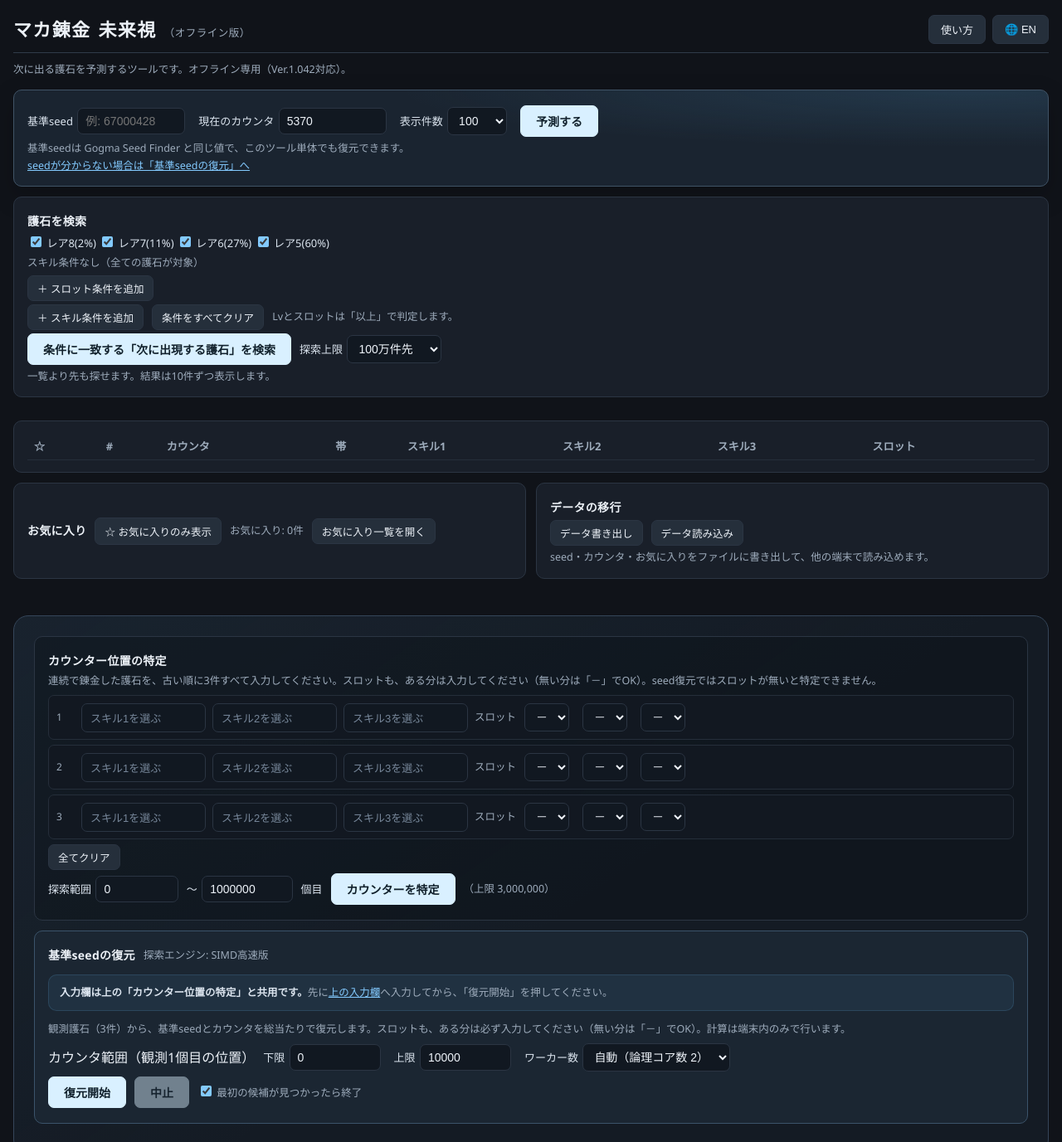
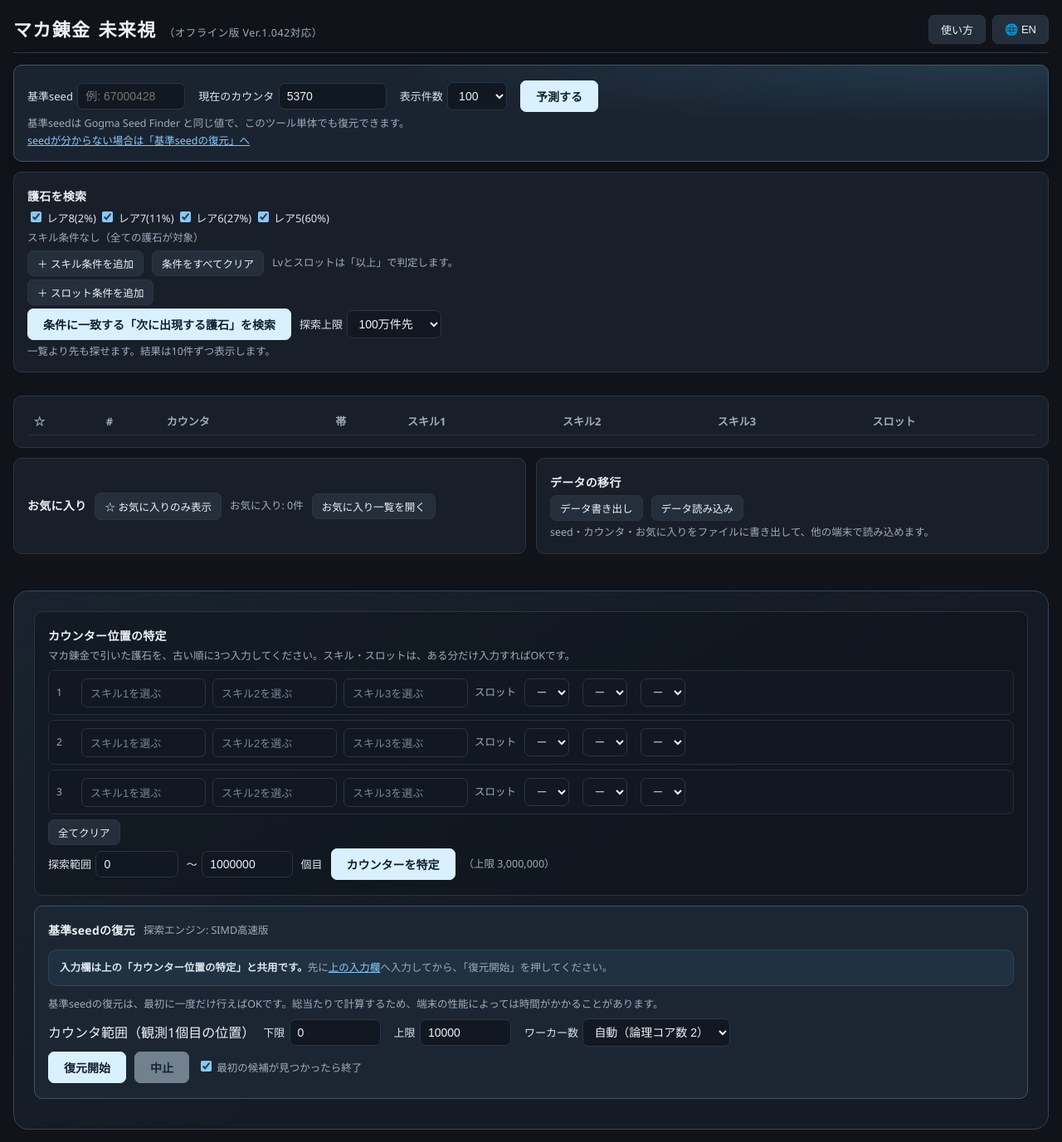
Before and after one commit to fujimagit1-lab/charm-future-vision, a plain HTML site: page index.html in a window 1280 px wide. Shown: the top 1377 px of the page at 83% size. Drawn offline with Linux system fonts and the light colour scheme.

Commit message:
Add files via upload

```diff
--- a/index.html
+++ b/index.html
@@ -28,7 +28,7 @@ SOFTWARE.
 <head>
 <meta charset="utf-8">
 <meta name="viewport" content="width=device-width, initial-scale=1">
-<title data-i18n="docTitle">マカ錬金 未来視（オフライン）</title>
+<title data-i18n="docTitle">マカ錬金未来視（オフライン版 Ver.1.042対応）</title>
 <style>
   :root {
     --radius: 10px; --radius-s: 7px;
@@ -53,7 +53,7 @@ SOFTWARE.
        display: flex; align-items: baseline; flex-wrap: wrap; column-gap: .42em; row-gap: 2px; }
   .h1-sub { font-size: 12.5px; font-weight: 400; letter-spacing: .04em; color: var(--muted); }
   .topbar { display: flex; align-items: center; justify-content: space-between; gap: 12px; flex-wrap: wrap;
-            padding-bottom: 10px; border-bottom: 1px solid var(--line); border-color: #303b49; }
+            padding-bottom: 10px; margin-bottom: 14px; border-bottom: 1px solid var(--line); border-color: #303b49; }
   .sub { color: var(--muted); font-size: 12.5px; line-height: 1.6; margin: 10px 0 14px; }
   .panel { background: var(--panel); border: 1px solid var(--line); border-radius: var(--radius); padding: 14px 16px; margin-bottom: 12px; }
   .panel-title { font-size: 14px; font-weight: 700; letter-spacing: .02em; }
@@ -149,8 +149,7 @@ SOFTWARE.
 </style>
 </head>
 <body>
-<div class="topbar"><h1 data-i18n="h1"><span>マカ錬金</span><span>未来視</span><span class="h1-sub">（オフライン版）</span></h1><span style="display:flex;gap:8px"><button type="button" id="helpbtn" data-i18n="helpTitle">使い方</button><button type="button" id="langbtn">🌐 EN</button></span></div>
-<div class="sub" data-i18n="intro">次に出る護石を予測するツールです。オフライン専用（Ver.1.042対応）。</div>
+<div class="topbar"><h1 data-i18n="h1"><span>マカ錬金</span><span>未来視</span><span class="h1-sub">（オフライン版 Ver.1.042対応）</span></h1><span style="display:flex;gap:8px"><button type="button" id="helpbtn" data-i18n="helpTitle">使い方</button><button type="button" id="langbtn">🌐 EN</button></span></div>
 
 <div class="panel predict-panel">
   <div class="row">
@@ -179,12 +178,12 @@ SOFTWARE.
     </span>
   </div>
   <div id="fskillrows"></div>
-  <div id="fslotrow"></div>
   <div class="row">
     <button type="button" class="mini" id="fadd" data-i18n="addSkillCond">＋ スキル条件を追加</button>
     <button type="button" class="mini" id="fclearall" data-i18n="clearAllCond">条件をすべてクリア</button>
     <span class="note" data-i18n="lvNote">Lvとスロットは「以上」で判定します。</span>
   </div>
+  <div id="fslotrow"></div>
   <div class="row">
     <button type="button" id="seek" data-i18n="seekBtn">条件に一致する「次に出現する護石」を検索</button>
     <label><span data-i18n="seekLimit">探索上限</span>
@@ -234,7 +233,7 @@ SOFTWARE.
 <div class="recovery-section">
 <div class="panel recovery-input-panel">
   <div class="row"><b class="panel-title" data-i18n="locateTitle">カウンター位置の特定</b></div>
-  <div class="note" data-i18n="locateNote">連続で錬金した護石を、古い順に3件すべて入力してください。スロットも、ある分は入力してください（無い分は「－」でOK）。seed復元ではスロットが無いと特定できません。</div>
+  <div class="note" data-i18n="locateNote">マカ錬金で引いた護石を、古い順に3つ入力してください。スキル・スロットは、ある分だけ入力すればOKです。</div>
   <div id="obsrows"></div>
   <div class="row">
     <button type="button" class="mini" id="clrobs" data-i18n="clearAll">全てクリア</button>
@@ -250,7 +249,7 @@ SOFTWARE.
 <div class="panel" id="sfpanel">
   <div class="row"><b class="panel-title" data-i18n="sfTitle">基準seedの復元</b> <span class="note" id="sfengine"></span></div>
   <div class="note sf-callout" data-i18n="sfSharedNote"><b>入力欄は上の「カウンター位置の特定」と共用です。</b>先に<a href="#obsrows">上の入力欄</a>へ入力してから、「復元開始」を押してください。</div>
-  <div class="note" data-i18n="sfNote">観測護石（3件）から、基準seedとカウンタを総当たりで復元します。スロットも、ある分は必ず入力してください（無い分は「－」でOK）。計算は端末内のみで行います。</div>
+  <div class="note" data-i18n="sfNote">基準seedの復元は、最初に一度だけ行えばOKです。総当たりで計算するため、端末の性能によっては時間がかかることがあります。</div>
   <div class="row">
     <span data-i18n="sfRange">カウンタ範囲（観測1個目の位置）</span>
     <label><span data-i18n="sfFrom">下限</span> <input type="number" id="sfwlo" value="0" min="0" max="10000000" step="100" style="width:110px"></label>
@@ -333,9 +332,8 @@ const BAND_EN = { 0: "Rarity 5", 24: "Rarity 6", 52: "Rarity 7", 76: "Rarity 8"
 const BAND_ZH = { 0: "稀有度5", 24: "稀有度6", 52: "稀有度7", 76: "稀有度8" };
 function bandName(b) { return lang === "en" ? (BAND_EN[b] || String(b)) : lang === "zh" ? (BAND_ZH[b] || String(b)) : (BAND_LABEL[b] ? BAND_LABEL[b][0] : String(b)); }
 const I18N = {
-  docTitle: ["マカ錬金 未来視（オフライン）", "Melding Pot Future Vision (Offline)", "马卡炼金未来视（离线版）"],
-  h1: ["<span>マカ錬金</span><span>未来視</span><span class=\"h1-sub\">（オフライン版）</span>", "<span>Melding Pot</span><span>Future Vision</span><span class=\"h1-sub\">(Offline)</span>", "<span>马卡炼金</span><span>未来视</span><span class=\"h1-sub\">（离线版）</span>"],
-  intro: ["次に出る護石を予測するツールです。オフライン専用（Ver.1.042対応）。", "Predicts the charms you will meld next. Fully offline (game Ver.1.042).", "预测接下来会炼出的护石。完全离线（对应游戏版本 Ver.1.042）。"],
+  docTitle: ["マカ錬金未来視（オフライン版 Ver.1.042対応）", "Melding Pot Future Vision (Offline, Ver.1.042)", "马卡炼金未来视（离线版 Ver.1.042）"],
+  h1: ["<span>マカ錬金</span><span>未来視</span><span class=\"h1-sub\">（オフライン版 Ver.1.042対応）</span>", "<span>Melding Pot</span><span>Future Vision</span><span class=\"h1-sub\">(Offline, Ver.1.042)</span>", "<span>马卡炼金</span><span>未来视</span><span class=\"h1-sub\">（离线版 Ver.1.042）</span>"],
   baseSeed: ["基準seed", "Base seed", "基础种子"],
   seedUnknownLink: ["seedが分からない場合は「基準seedの復元」へ", "Don't know your seed? Go to \"Recover Base Seed\"", "不知道种子？前往「恢复基础种子」"],
   seedGogmaNote: ["基準seedは Gogma Seed Finder と同じ値で、このツール単体でも復元できます。", "The base seed is the same value as Gogma Seed Finder's, and can also be recovered with this tool alone.", "基础种子与 Gogma Seed Finder 是同一个值，也可以仅用本工具恢复。"],
@@ -357,7 +355,7 @@ const I18N = {
   stop: ["中止", "Stop", "停止"],
   seekNote: ["一覧より先も探せます。結果は10件ずつ表示します。", "Searches beyond the list above, 10 results per page.", "可搜索列表之后的结果，每页显示10个。"],
   locateTitle: ["カウンター位置の特定", "Find Your Current Counter", "确定当前计数器位置"],
-  locateNote: ["連続で錬金した護石を、古い順に3件すべて入力してください。スロットも、ある分は入力してください（無い分は「－」でOK）。seed復元ではスロットが無いと特定できません。", "Enter all 3 consecutively melded charms, oldest first. Enter the slots each charm has, too (leave \"－\" only for slots the charm doesn't have) — seed recovery cannot identify a row without slots.", "请按从旧到新的顺序，完整输入连续炼金得到的 3 个护石。槽位也请填写实际有的部分（没有的保持「－」即可）。恢复基础种子时，没有槽位的行将无法确定。"],
+  locateNote: ["マカ錬金で引いた護石を、古い順に3つ入力してください。スキル・スロットは、ある分だけ入力すればOKです。", "Enter 3 charms from the Melding Pot, oldest first. For skills and slots, just enter the ones the charm has.", "请输入马卡炼金炼出的护石，按从旧到新的顺序填 3 个。技能和槽位只需填写实际有的部分。"],
   clearAll: ["全てクリア", "Clear all", "全部清除"],
   searchRange: ["探索範囲", "Search range", "搜索范围"],
   thUnit: ["個目", "(meld #)", "个"],
@@ -478,7 +476,7 @@ const I18N = {
   sfNeedSlots: ["{n}件目のスロットが未入力です。seed復元では、護石にあるスロットも入力してください（無いスロットは「－」のままでOK）。", "Charm #{n} has no slots entered. For seed recovery, enter the slots the charm has (leave a slot as \"－\" only when the charm has none).", "第 {n} 个护石没有输入槽位。恢复基础种子时，请填写护石实际有的槽位（没有的槽位可保持「－」）。"],
   sfNotFound: ["<b>候補が見つかりませんでした。</b><br>よくある原因と対策:<br>・<b>カウンタ範囲が足りない</b> → 上限を広げてもう一度探索してください（観測した護石の位置が上限より先にあると見つかりません。広げるほど時間はかかります）<br>・<b>入力ミス</b> → スキル・Lv・スロットと、古い順の並びを再確認してください<br>・<b>連続で錬金していない</b> → 間に別の錬金が挟まった護石が混ざると一致しません。連続3件を取り直すのが確実です", "<b>No candidates found.</b><br>Common causes and fixes:<br>・<b>Range too small</b> → raise the upper bound and search again (nothing is found if the observed charms sit beyond the limit; wider ranges take longer)<br>・<b>Input errors</b> → re-check the skills, levels, slots, and the oldest-first order<br>・<b>Not consecutive</b> → charms with other melds in between never match. Re-recording 3 truly consecutive melds is the surest fix", "<b>没有找到候选。</b><br>常见原因与对策：<br>・<b>计数器范围不足</b> → 调大上限后再次搜索（观测护石的位置超过上限时无法找到；范围越大耗时越长）<br>・<b>输入错误</b> → 重新确认技能、等级、槽位以及从旧到新的顺序<br>・<b>不是连续炼金</b> → 中间夹杂其他炼金时无法匹配。重新记录真正连续的 3 个最可靠"],
   sfFailed: ["エラーが発生したため、復元を開始できませんでした。もう一度お試しください。", "An error occurred, so recovery could not start. Please try again.", "发生错误，无法开始恢复。请重试。"],
-  sfNote: ["観測護石（3件）から、基準seedとカウンタを総当たりで復元します。スロットも、ある分は必ず入力してください（無い分は「－」でOK）。計算は端末内のみで行います。", "Brute-forces your base seed and counter from the 3 observed charms. Be sure to enter the slots each charm has (leave \"－\" only for slots it doesn't have). Computed entirely on this device.", "根据 3 个观测护石穷举恢复基础种子和计数器。槽位也请务必填写实际有的部分（没有的保持「－」即可）。全部计算都在本设备内完成。"],
+  sfNote: ["基準seedの復元は、最初に一度だけ行えばOKです。総当たりで計算するため、端末の性能によっては時間がかかることがあります。", "You only need to recover your base seed once. The brute-force search may take a while, depending on your device.", "基础种子只需在最初恢复一次即可。由于采用穷举计算，根据设备性能可能需要较长时间。"],
   sfRange: ["カウンタ範囲（観測1個目の位置）", "Counter range (position of the 1st observed charm)", "计数器范围（第1个观测护石的位置）"],
   sfSharedNote: ["<b>入力欄は上の「カウンター位置の特定」と共用です。</b>先に<a href=\"#obsrows\">上の入力欄</a>へ入力してから、「復元開始」を押してください。", "<b>Shared with “Find Your Current Counter” above.</b> Enter your melds in <a href=\"#obsrows\">the rows above</a> first, then press “Start recovery”.", "<b>与上方「确定当前计数器位置」共用输入行。</b>请先在<a href=\"#obsrows\">上方输入行</a>中填写，再点击「开始恢复」。"],
   sfStart: ["復元開始", "Start recovery", "开始恢复"],
```
